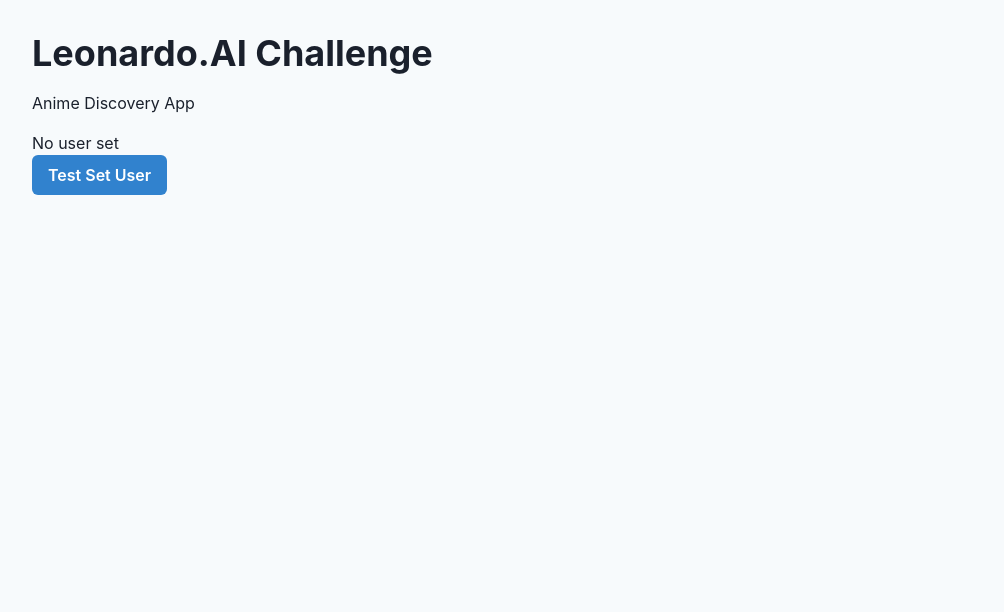
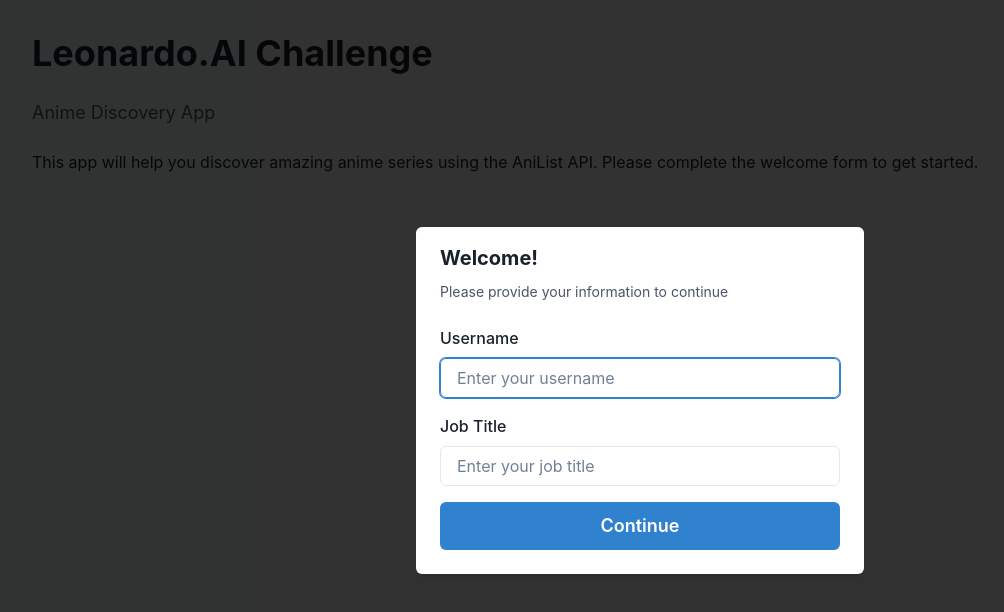
Before and after one commit to NickProdromou/leo-web-team-challenge-2025, a Next.js app: page / in a window 1280 px wide. Shown: the top 612 px of the page, without its empty margins (0-1004 px from the left). Built offline with nearby package versions, Linux system fonts and the light colour scheme.

Commit message:
feat: add blocking modal for user info collection

```diff
--- a/app/layout.tsx
+++ b/app/layout.tsx
@@ -1,5 +1,6 @@
 import type { Metadata } from 'next'
 import { Providers } from './providers'
+import { UserInfoModal } from '@/components/UserInfoModal'
 
 export const metadata: Metadata = {
   title: 'Leonardo.AI Challenge',
@@ -14,7 +15,10 @@ export default function RootLayout({
   return (
     <html lang="en">
       <body>
-        <Providers>{children}</Providers>
+        <Providers>
+          {children}
+          <UserInfoModal />
+        </Providers>
       </body>
     </html>
   )
--- a/app/page.tsx
+++ b/app/page.tsx
@@ -1,35 +1,30 @@
 'use client'
 
-import { Box, Heading, Text, Button, VStack } from '@chakra-ui/react'
+import { Box, Heading, Text, VStack, Alert, AlertIcon } from '@chakra-ui/react'
 import { useUser } from '@/contexts/UserContext'
 
 export default function HomePage() {
-  const { user, setUser, clearUser, isUserSet } = useUser()
-
-  const testSetUser = () => {
-    setUser({ username: 'testuser', jobTitle: 'Developer' })
-  }
+  const { user, isUserSet } = useUser()
 
   return (
     <Box p={8}>
-      <VStack spacing={4} align="start">
+      <VStack spacing={6} align="start">
         <Heading>Leonardo.AI Challenge</Heading>
-        <Text>Anime Discovery App</Text>
+        <Text fontSize="lg" color="gray.600">
+          Anime Discovery App
+        </Text>
 
-        {isUserSet ? (
-          <Box>
-            <Text>Welcome, {user?.username}!</Text>
-            <Text>Job: {user?.jobTitle}</Text>
-            <Button onClick={clearUser}>Clear User</Button>
-          </Box>
-        ) : (
-          <Box>
-            <Text>No user set</Text>
-            <Button colorScheme="blue" onClick={testSetUser}>
-              Test Set User
-            </Button>
-          </Box>
+        {isUserSet && user && (
+          <Alert status="success" borderRadius="md">
+            <AlertIcon />
+            Welcome back, {user.username}! You can now access the anime catalog.
+          </Alert>
         )}
+
+        <Text>
+          This app will help you discover amazing anime series using the AniList API.
+          {!isUserSet && ' Please complete the welcome form to get started.'}
+        </Text>
       </VStack>
     </Box>
   )
--- /dev/null
+++ b/components/UserInfoForm.tsx
@@ -0,0 +1,84 @@
+'use client'
+
+import { useState } from 'react'
+import {
+  VStack,
+  FormControl,
+  FormLabel,
+  Input,
+  Button,
+  FormErrorMessage,
+} from '@chakra-ui/react'
+import { User } from '@/types/user'
+
+interface UserInfoFormProps {
+  onSubmit: (user: User) => void
+  initialData?: User
+  isLoading?: boolean
+}
+
+export function UserInfoForm({ onSubmit, initialData, isLoading }: UserInfoFormProps) {
+  const [username, setUsername] = useState(initialData?.username || '')
+  const [jobTitle, setJobTitle] = useState(initialData?.jobTitle || '')
+  const [errors, setErrors] = useState<{ username?: string; jobTitle?: string }>({})
+
+  const validate = () => {
+    const newErrors: { username?: string; jobTitle?: string } = {}
+
+    if (!username.trim() || username.trim().length < 2) {
+      newErrors.username = 'Username must be at least 2 characters'
+    }
+
+    if (!jobTitle.trim() || jobTitle.trim().length < 2) {
+      newErrors.jobTitle = 'Job title must be at least 2 characters'
+    }
+
+    setErrors(newErrors)
+    return Object.keys(newErrors).length === 0
+  }
+
+  const handleSubmit = (e: React.FormEvent) => {
+    e.preventDefault()
+    if (validate()) {
+      onSubmit({ username: username.trim(), jobTitle: jobTitle.trim() })
+    }
+  }
+
+  return (
+    <form onSubmit={handleSubmit}>
+      <VStack spacing={4}>
+        <FormControl isInvalid={!!errors.username}>
+          <FormLabel>Username</FormLabel>
+          <Input
+            value={username}
+            onChange={(e) => setUsername(e.target.value)}
+            placeholder="Enter your username"
+            disabled={isLoading}
+          />
+          <FormErrorMessage>{errors.username}</FormErrorMessage>
+        </FormControl>
+
+        <FormControl isInvalid={!!errors.jobTitle}>
+          <FormLabel>Job Title</FormLabel>
+          <Input
+            value={jobTitle}
+            onChange={(e) => setJobTitle(e.target.value)}
+            placeholder="Enter your job title"
+            disabled={isLoading}
+          />
+          <FormErrorMessage>{errors.jobTitle}</FormErrorMessage>
+        </FormControl>
+
+        <Button
+          type="submit"
+          colorScheme="blue"
+          size="lg"
+          width="full"
+          isLoading={isLoading}
+        >
+          {initialData ? 'Update Information' : 'Continue'}
+        </Button>
+      </VStack>
+    </form>
+  )
+}
--- /dev/null
+++ b/components/UserInfoModal.tsx
@@ -0,0 +1,76 @@
+'use client'
+
+import { useState } from 'react'
+import {
+  Modal,
+  ModalOverlay,
+  ModalContent,
+  ModalHeader,
+  ModalBody,
+  Text,
+  VStack,
+} from '@chakra-ui/react'
+import { useUser } from '@/contexts/UserContext'
+import { UserInfoForm } from './UserInfoForm'
+import { UserProfile } from './UserProfile'
+import { User } from '@/types/user'
+
+export function UserInfoModal() {
+  const { user, setUser, isUserSet } = useUser()
+  const [isEditing, setIsEditing] = useState(false)
+  const [isLoading, setIsLoading] = useState(false)
+
+  const handleSubmit = async (userData: User) => {
+    setIsLoading(true)
+    // Simulate a brief loading state for better UX
+    await new Promise(resolve => setTimeout(resolve, 500))
+    setUser(userData)
+    setIsEditing(false)
+    setIsLoading(false)
+  }
+
+  const handleEdit = () => {
+    setIsEditing(true)
+  }
+
+  const showForm = !isUserSet || isEditing
+
+  return (
+    <Modal
+      isOpen={!isUserSet || isEditing}
+      onClose={() => {}} // Cannot be closed manually
+      closeOnOverlayClick={false}
+      closeOnEsc={false}
+      isCentered
+      size={{ base: 'sm', md: 'md' }}
+    >
+      <ModalOverlay bg="blackAlpha.800" />
+      <ModalContent mx={4}>
+        <ModalHeader>
+          <VStack spacing={2} align="start">
+            <Text fontSize="xl" fontWeight="bold">
+              {!isUserSet ? 'Welcome!' : 'User Information'}
+            </Text>
+            {!isUserSet && (
+              <Text fontSize="sm" color="gray.600" fontWeight="normal">
+                Please provide your information to continue
+              </Text>
+            )}
+          </VStack>
+        </ModalHeader>
+
+        <ModalBody pb={6}>
+          {showForm ? (
+            <UserInfoForm
+              onSubmit={handleSubmit}
+              initialData={user || undefined}
+              isLoading={isLoading}
+            />
+          ) : (
+            user && <UserProfile user={user} onEdit={handleEdit} />
+          )}
+        </ModalBody>
+      </ModalContent>
+    </Modal>
+  )
+}
--- /dev/null
+++ b/components/UserProfile.tsx
@@ -0,0 +1,39 @@
+'use client'
+
+import { Box, Text, Button, VStack, HStack, Divider } from '@chakra-ui/react'
+import { User } from '@/types/user'
+
+interface UserProfileProps {
+  user: User
+  onEdit: () => void
+}
+
+export function UserProfile({ user, onEdit }: UserProfileProps) {
+  return (
+    <VStack spacing={4} align="stretch">
+      <Text fontSize="lg" fontWeight="semibold">
+        Your Information
+      </Text>
+
+      <Box>
+        <Text fontSize="sm" color="gray.600" mb={1}>
+          Username
+        </Text>
+        <Text fontSize="md">{user.username}</Text>
+      </Box>
+
+      <Box>
+        <Text fontSize="sm" color="gray.600" mb={1}>
+          Job Title
+        </Text>
+        <Text fontSize="md">{user.jobTitle}</Text>
+      </Box>
+
+      <Divider />
+
+      <Button variant="outline" onClick={onEdit}>
+        Edit Information
+      </Button>
+    </VStack>
+  )
+}
--- a/package.json
+++ b/package.json
@@ -12,6 +12,7 @@
     "@chakra-ui/react": "^2.10.9",
     "@emotion/react": "^11.14.0",
     "@emotion/styled": "^11.14.1",
+    "framer-motion": "^10.18.0",
     "next": "^14.2.30",
     "react": "^18.3.1",
     "react-dom": "^18.3.1"
```
Also changed, not shown: 1 other file (tests, documents, lock files or other folders).
